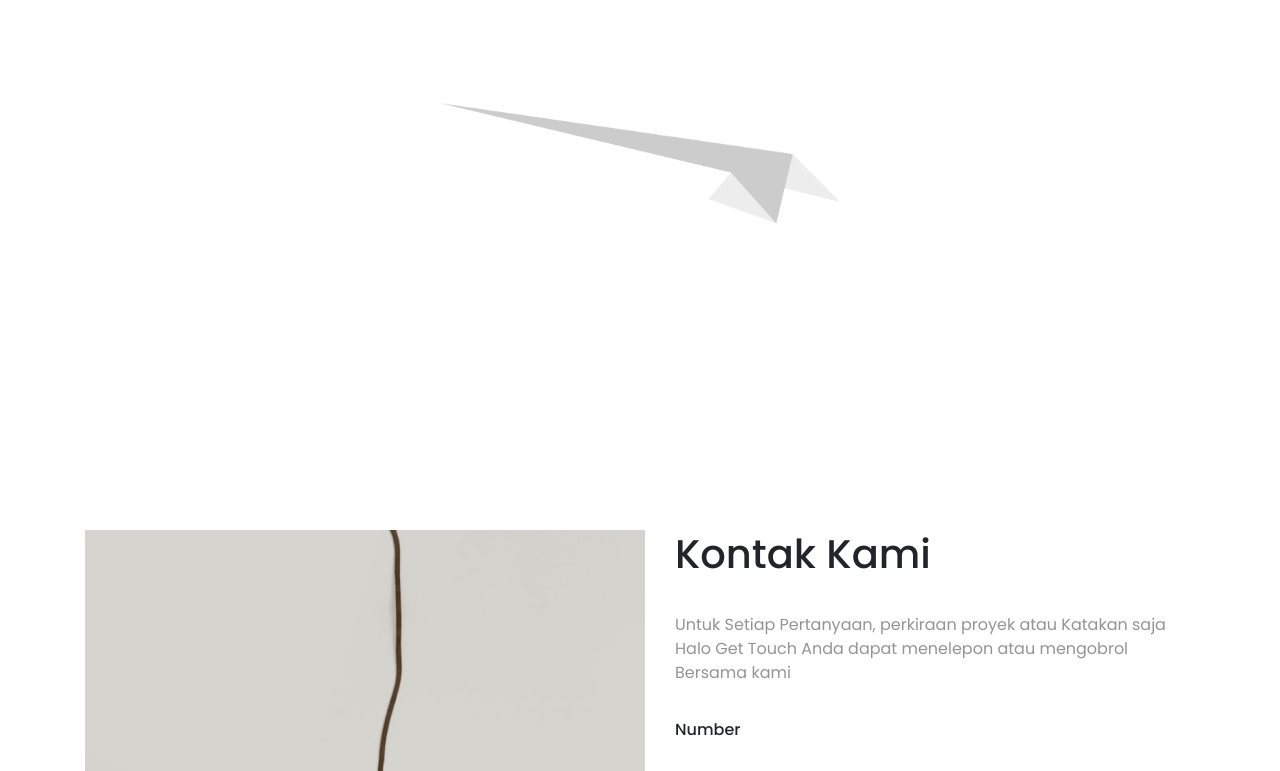
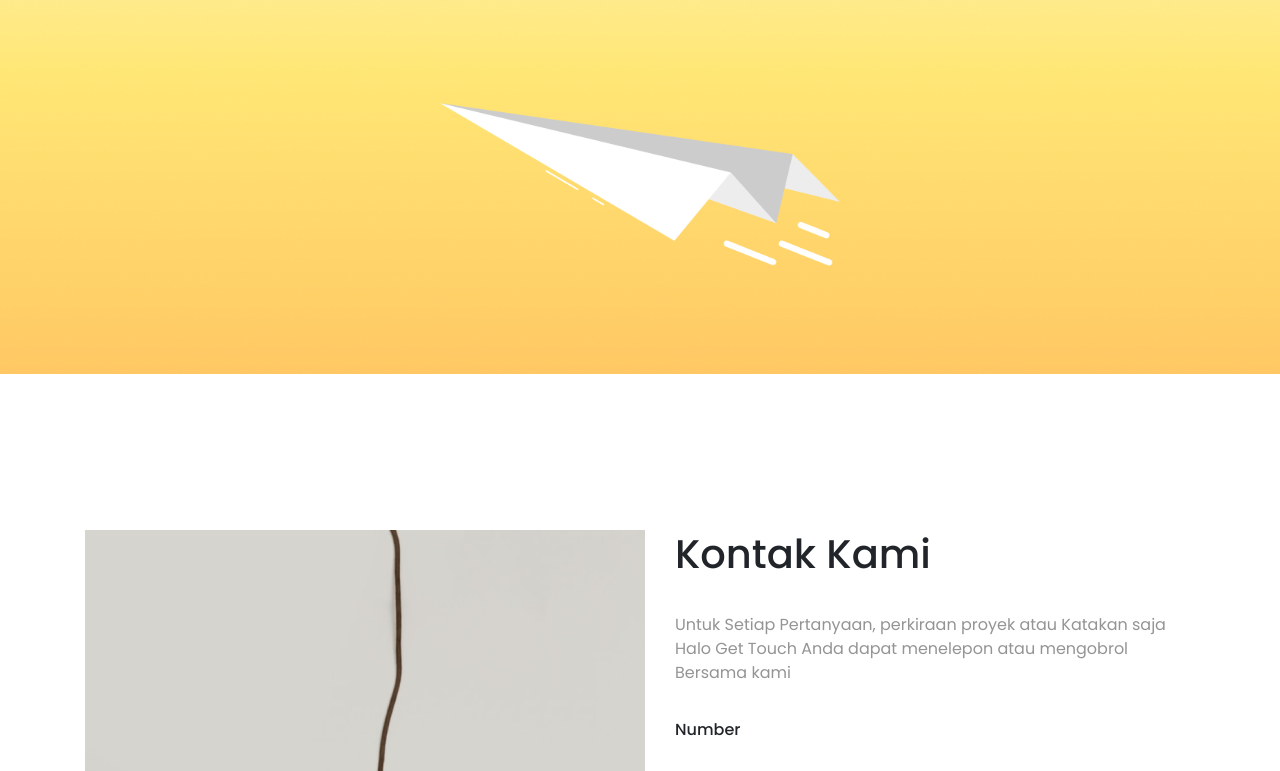
Before and after one commit to Hub-Academy-Inagata/Enjie-PageStyle1, a plain HTML site: page kontak.html in a window 1280 px wide. Shown: the part 246-1017 px from the top of the page. Drawn offline with nearby package versions, Linux system fonts and the light colour scheme.

Commit message:
Update kontak.css

```diff
--- a/css/kontak.css
+++ b/css/kontak.css
@@ -55,7 +55,7 @@ body{
 }
 
 .banner-image {
-    background-image: url(image/Vector.png);
+    background-image: url(../image/Vector.png);
     background-size: cover;
 }
 
```
